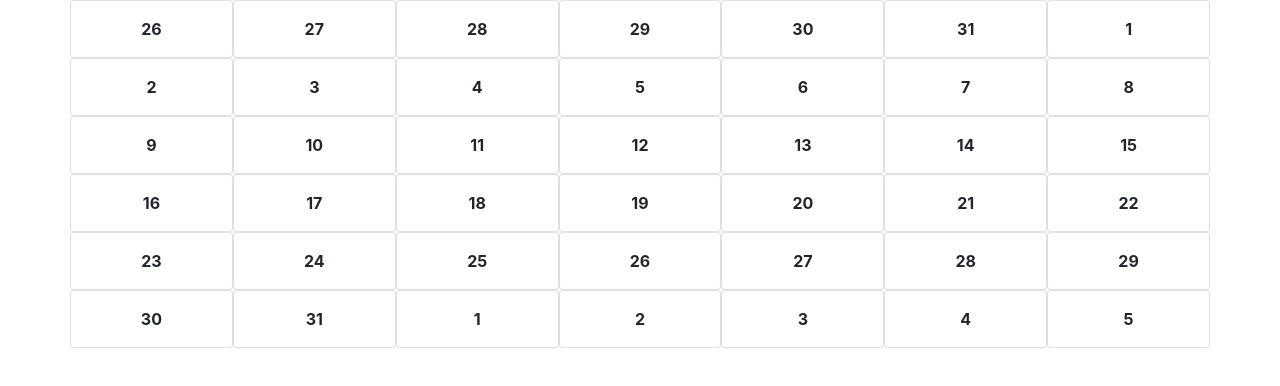
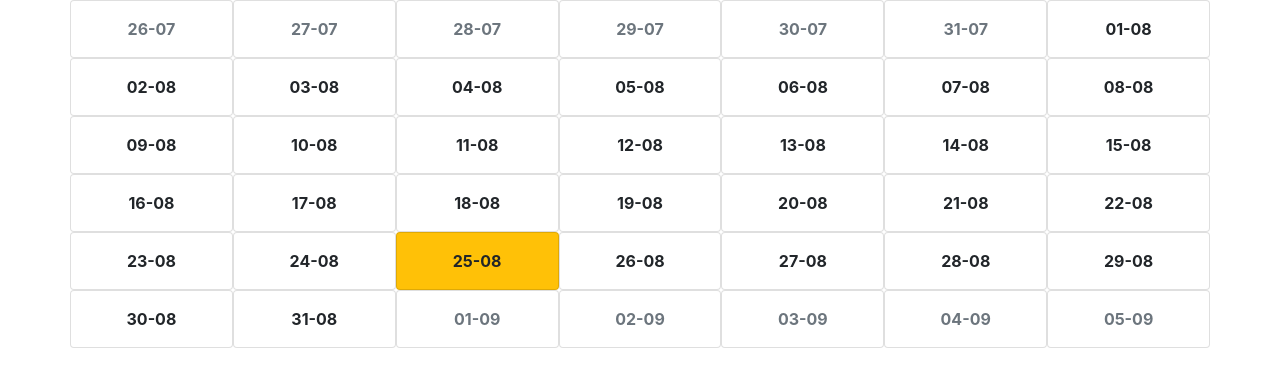
Before and after one commit to SchuBiNo/SchuBiNo, a Next.js app: page /calendar in a window 1280 px wide. Shown: the top 386 px of the page. Built offline with nearby package versions, Linux system fonts and the light colour scheme.

Commit message:
Replaced Moment with date-fns

```diff
--- a/package.json
+++ b/package.json
@@ -10,6 +10,7 @@
   },
   "dependencies": {
     "bootstrap": "^5.0.0-beta3",
+    "date-fns": "^2.23.0",
     "moment": "^2.29.1",
     "next": "11.1.0",
     "react": "17.0.2",
--- /dev/null
+++ b/pages/calendar/build.js
@@ -0,0 +1,35 @@
+import { startOfMonth, startOfISOWeek, endOfMonth, endOfISOWeek, startOfDay, addDays } from "date-fns";
+
+export default function buildCalendar(value) {
+    let month = takeMonth(value);
+
+    return month();
+}
+
+function takeWeek(start = newDate()) {
+    let date = startOfISOWeek(startOfDay(start));
+
+    return function () {
+        const week = [...Array(7)].map((_, i) => addDays(date, i));
+        date = addDays(week[6], 1)
+        return week;
+    };
+}
+
+function takeMonth(start = new Date()) {
+    let month = [];
+    let date = start//startOfISOWeek(startOfDay(start));
+    console.log(date)
+    return function () {
+        const weekGen = takeWeek(startOfMonth(date));
+        const endDate = startOfDay(endOfISOWeek(endOfMonth(date)));
+        month.push(weekGen())
+
+        while(month[month.length - 1][6] < endDate) {
+            month.push(weekGen());
+        }
+
+        return month;
+    };
+
+}
--- a/pages/calendar/index.js
+++ b/pages/calendar/index.js
@@ -1,29 +1,18 @@
 import Link from "next/link";
 import React,{ useState, useEffect } from "react";
 import moment from "moment";
+import {format, getISODay, startOfMonth} from "date-fns"
+
+import buildCalendar from "./build";
+import dayStyles from "./styles";
 
 export default function Calender() {
     const [calendar, setCalendar] = useState([]);
-    const [value, setValue] = useState(moment())
-
-
-    const startDay = value.clone().startOf("month").startOf("isoWeek"); //week = s sunday; isoWeek = s monday
-    const endDay = value.clone().endOf("month").endOf("isoWeek");
-
+    const [value, setValue] = useState(new Date());
 
     useEffect(() => {
-        const day = startDay.clone().subtract(1, "day");
-        const tempA = []
-        while(day.isBefore(endDay, "day")) {
-            tempA.push(
-                Array(7).fill(0).map(() => day.add(1, "day").clone())
-            )
-        }
-        setCalendar(tempA)
+        setCalendar(buildCalendar(value))
     }, [value])
-
-
-
 
     return(
             <div>
@@ -31,10 +20,11 @@ export default function Calender() {
                 {
                     calendar.map(week => <div className="row">
                        {
-                           week.map(day => <div className="col card">
-                               <div className="card-body text-center fw-bold">
-                                    { day.format("D") }
-                               </div>
+                           week.map(day =>
+                           <div onClick={()=> setValue(day)} className={`col card ${dayStyles(day, value)} `}>
+                                <div className="card-body text-center fw-bold">
+                                     { format(day, "dd-MM")}
+                                </div>
                            </div>)
                        }
                     </div>)
--- /dev/null
+++ b/pages/calendar/styles.js
@@ -0,0 +1,23 @@
+import { isAfter, isBefore, isSameDay, startOfMonth, endOfMonth } from "date-fns";
+
+function isSelected(day, value) {
+    return isSameDay(value, day);
+}
+function beforeToday(day) {
+    return isBefore(day, new Date());
+}
+function isToday(day) {
+    return isSameDay(day, new Date());
+}
+function beforeCurrentMonth(day, value) {
+    return isBefore(day, startOfMonth(value))
+}
+function afterCurrentMonth(day, value) {
+    return isAfter(day, endOfMonth(value))
+}
+export default function dayStyles(day, value) {
+    if(isSelected(day,value)) return "bg-warning";
+    if(isToday(day)) return "bg-dark text-light";
+    if(beforeCurrentMonth(day, value) || afterCurrentMonth(day, value)) return "text-muted";
+    return "";
+}
```
Also changed, not shown: 1 other file (tests, documents, lock files or other folders).
